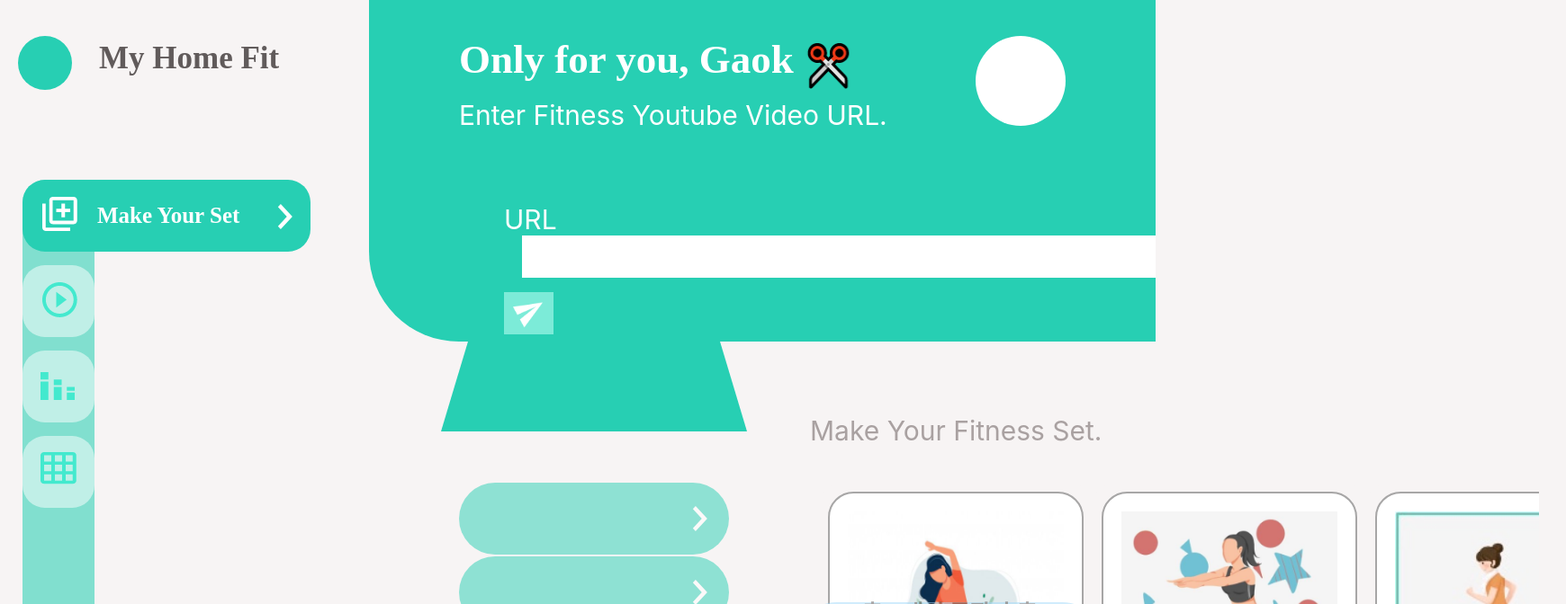
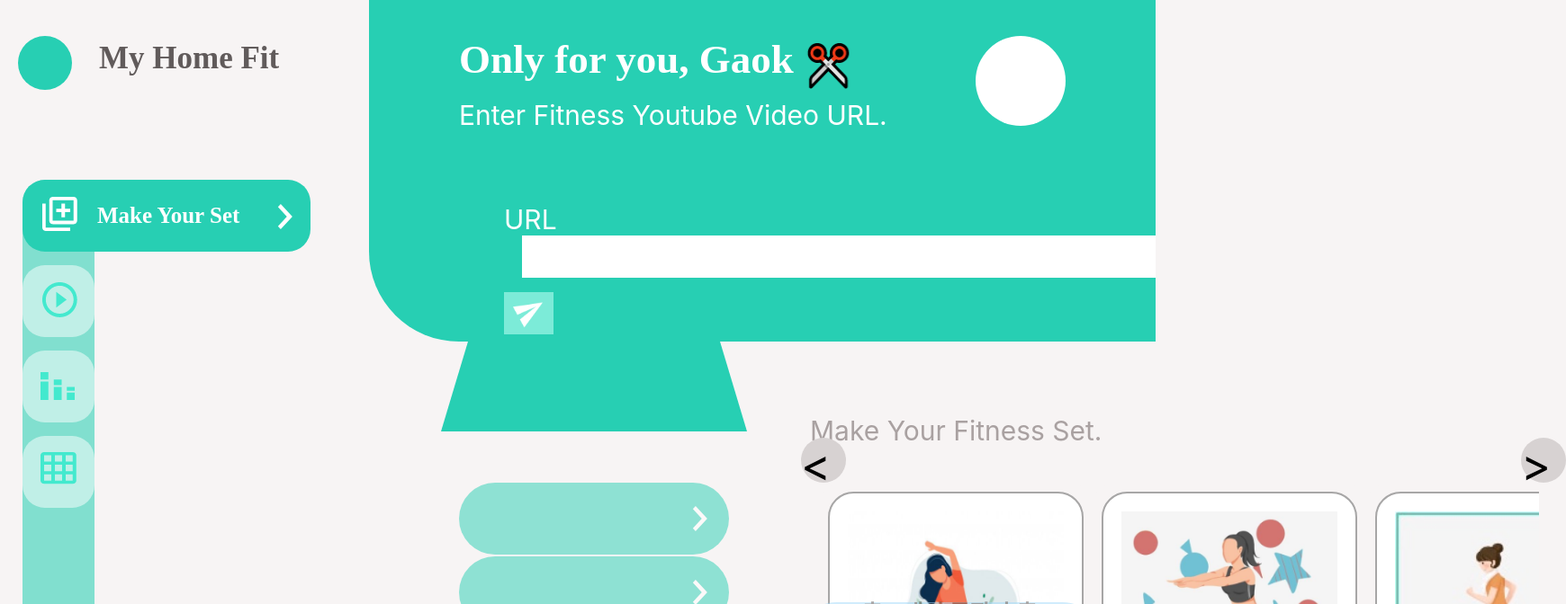
Before and after one commit to sungeuni0208/MyHomeFit, a React (Create React App) app: page /makeyourset in a window 1280 px wide. Shown: the top 672 px of the page at 90% size, 1740 px wide, since content can reach past the window. Built offline with nearby package versions, Linux system fonts and the light colour scheme; the HTML template or start-up script is replaced by a standard one.

Commit message:
feat: -미리보기 이미지 그림자

```diff
--- a/src/css/MakeYourSet/MakeYourSet.css
+++ b/src/css/MakeYourSet/MakeYourSet.css
@@ -150,10 +150,11 @@
     left: 7.5px;
     top: 7.5px;
     border: 2px solid #27cfb3;
+    box-shadow: 0px 5px 10px 5px rgb(154, 152, 152);
 }
 .exercise-list{
     display: inline-block;
-    width: 800px;
+    width: inherit;
     margin-top: 50px;
     margin-left: 100px;
     padding-left: 0;
@@ -218,3 +219,31 @@
     opacity: 1 !important;
     font-weight: bolder;
 }
+.btn-left{
+    position: absolute;
+    left:10%;
+    top:50%;
+    font-size: 30px;
+    background-color: #d7d2d2;
+    border-radius: 100%;
+    width: 50px;
+    height:50px;
+}
+.btn-right{
+    position: absolute;
+    left: 110%;
+    top:50%;
+    background-color: #d7d2d2;
+    border-radius: 100%;
+    width: 50px;
+    height:50px;
+    z-index: 2;
+}
+.btn-left text, .btn-right text{
+    font-size: 50px;
+}
+.list-wrapper{
+    display: inline-block;
+    position: absolute;
+    width:800px;
+}
--- a/src/pages/MakeYourSet.js
+++ b/src/pages/MakeYourSet.js
@@ -68,8 +68,9 @@ const MakeYourSet = () => {
 
 
             </div>
+            <div className="list-wrapper">
+                <div className="btn-left"><text>&lt;</text></div>
                 <ul className="exercise-list">
-                    <div></div>
                     <li>
 
                         <div className="list-img"><img src={StretchImg}></img></div>
@@ -77,31 +78,25 @@ const MakeYourSet = () => {
 
                     </li>
                     <li>
-                        <div className="list-content">
                         <div className="list-img"><img src={SquatImg}></img></div>
                         <div className="list-text"><text>10회 반복</text></div>
-                        </div>
                     </li>
                     <li>
-                        <div className="list-content">
                         <div className="list-img"><img src={PreviewImg}></img></div>
                         <div className="list-text"><text>10회 반복</text></div>
-                        </div>
+
                     </li>
                     <li>
-                        <div className="list-content">
                         <div className="list-img"><img src={StretchImg}></img></div>
                         <div className="list-text"><text>10회 반복</text></div>
-                        </div>
                     </li>
                     <li>
-                        <div className="list-content">
                         <div className="list-img"><img src={SquatImg}></img></div>
                         <div className="list-text"><text>10회 반복</text></div>
-                        </div>
                     </li>
-
                 </ul>
+                <div className="btn-right"><text>&gt;</text></div>
+                </div>
             <div className="time-box">
                 <text>총 6개의 동작 추출</text><br/>
                 <text>예상 소요 시간: 00:20:00</text>
```
